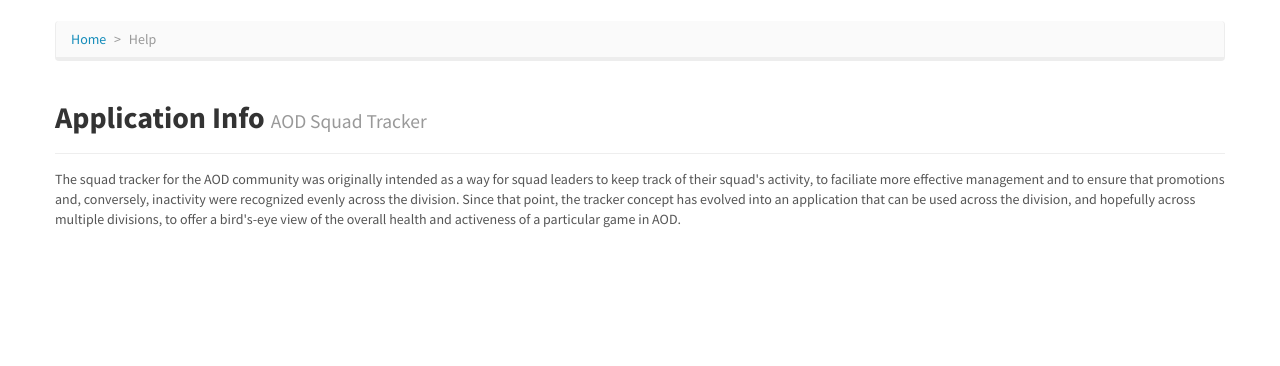
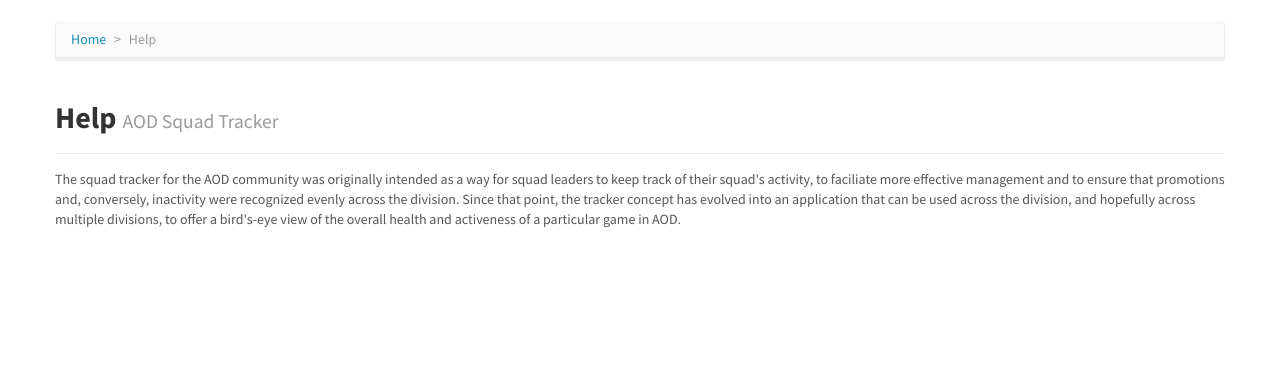
Before and after one commit to ClanAODDev/AOD_RCT, a PHP site: page /help in a window 1280 px wide. Shown: the part 54-420 px from the top of the page. Run offline with PHP 8.4, Linux system fonts and the light colour scheme; the visitor is signed in with stand-in values (Sample User, id 1); data that the repository does not hold is empty; a stand-in replaces the project's code that opens the database connection; some libraries are stand-ins or nearby versions.

Commit message:
small verbage on help

```diff
--- a/application/views/help.php
+++ b/application/views/help.php
@@ -10,7 +10,7 @@
 
 	<div class='row'>
 		<div class='page-header'>
-			<h2><strong>Application Info</strong> <small>AOD Squad Tracker</small></h2>
+			<h2><strong>Help</strong> <small>AOD Squad Tracker</small></h2>
 		</div>
 	</div>
 
```
